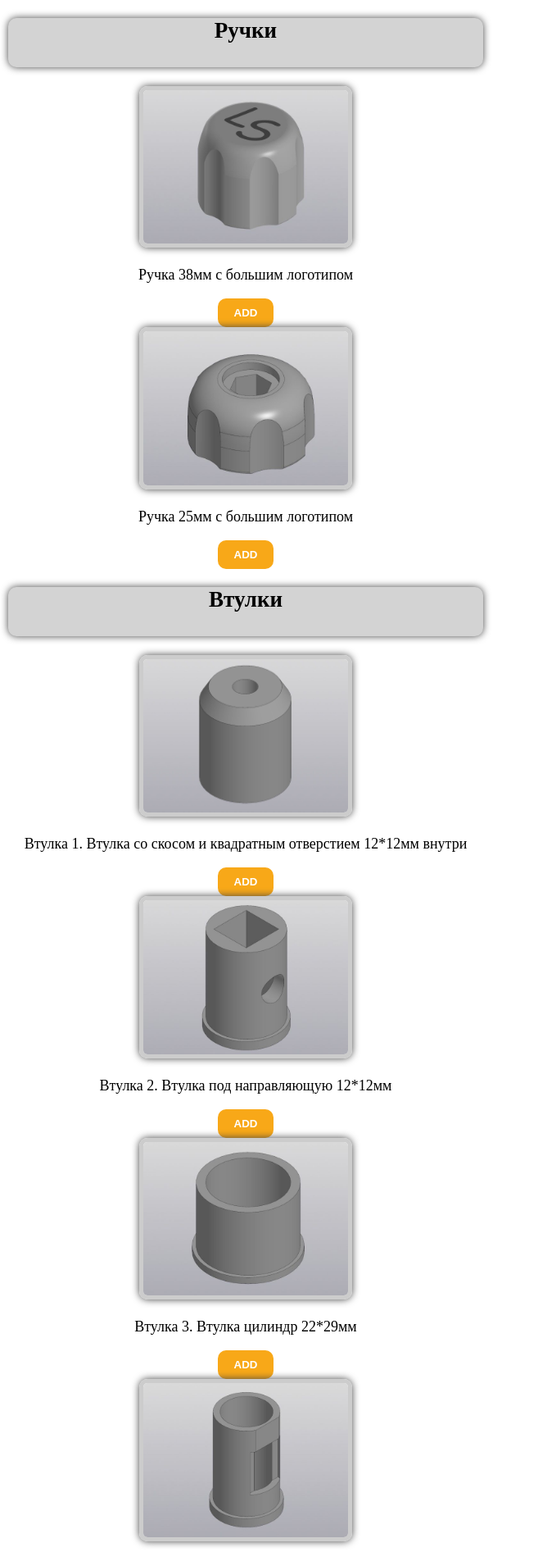
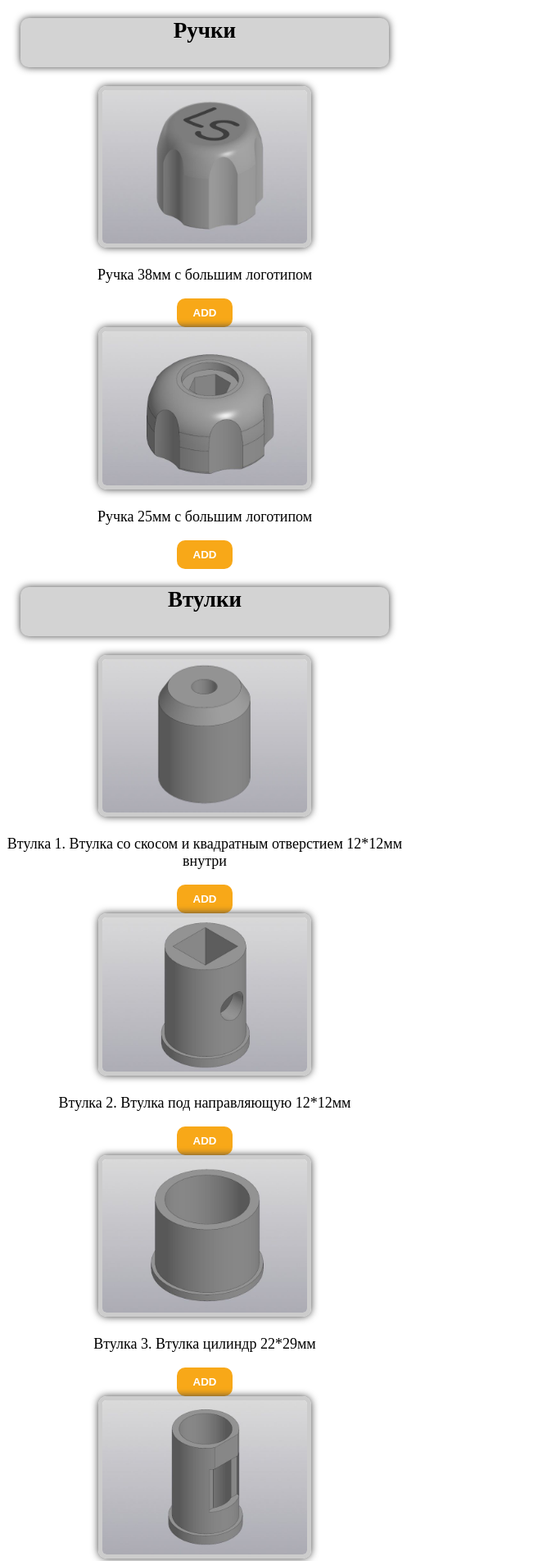
Before and after one commit to DKBelka/BlueSquirrel3DwebAPP, a PHP site: page / in a window 1280 px wide. Shown: the top 1904 px of the page at 82% size, without its empty margins (0-657 px from the left). Run offline with PHP 8.4, Linux system fonts and the light colour scheme; some libraries are stand-ins or nearby versions.

Commit message:
Update style.css

```diff
--- a/style.css
+++ b/style.css
@@ -8,7 +8,7 @@ body {
 
 .container {
 
-	max-width: 600px;
+	max-width: 500px;
 	align: center ;
 
 }
@@ -54,12 +54,12 @@ body {
 }
 
 .title {
-	margin-left: 10px;
-	margin-right: 10px;
+	margin-left: 5%;
+	margin-right: 5%;
 	text-align: center;
 	justify-content: center;
 	align: center
-	width: 700px;
+	width: 500px;
 	height: 60px;
 	border-radius: 10px;
   	background-color: lightgray;
```
